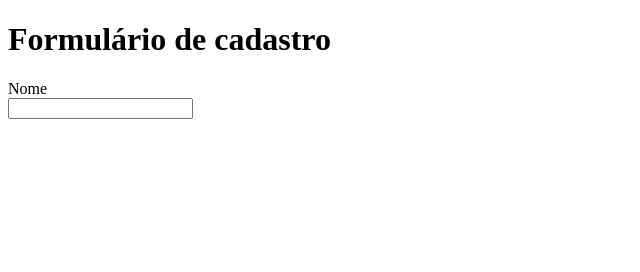
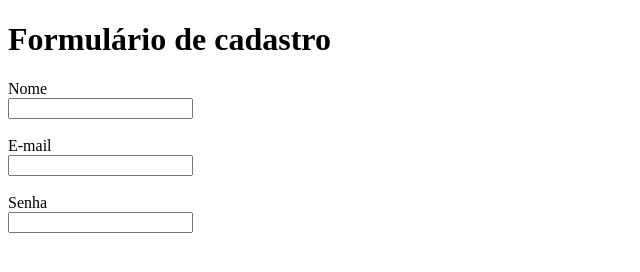
Before and after one commit to Gabriel-Gomes98/Formulario-de-cadastro-EBAC, a plain HTML site: page index.html in a window 1280 px wide. Shown: the whole page, without its empty margins (0-640 px from the left). Drawn offline with Linux system fonts and the light colour scheme.

Commit message:
Adicionando os campos de email e senha

```diff
--- a/index.html
+++ b/index.html
@@ -8,7 +8,12 @@
 <body>
     <h1>Formulário de cadastro</h1>
     <label for="nome">Nome</label><br>
-    <input id="nome" type="text" ><br>
+    <input type="text" id="nome"><br>
     <br>
+    <label for="email">E-mail</label><br>
+    <input type="email" id="email"><br>
+    <br>
+    <label for="senha">Senha</label><br>
+    <input type="password" id="senha"><br>
 </body>
 </html>
```
